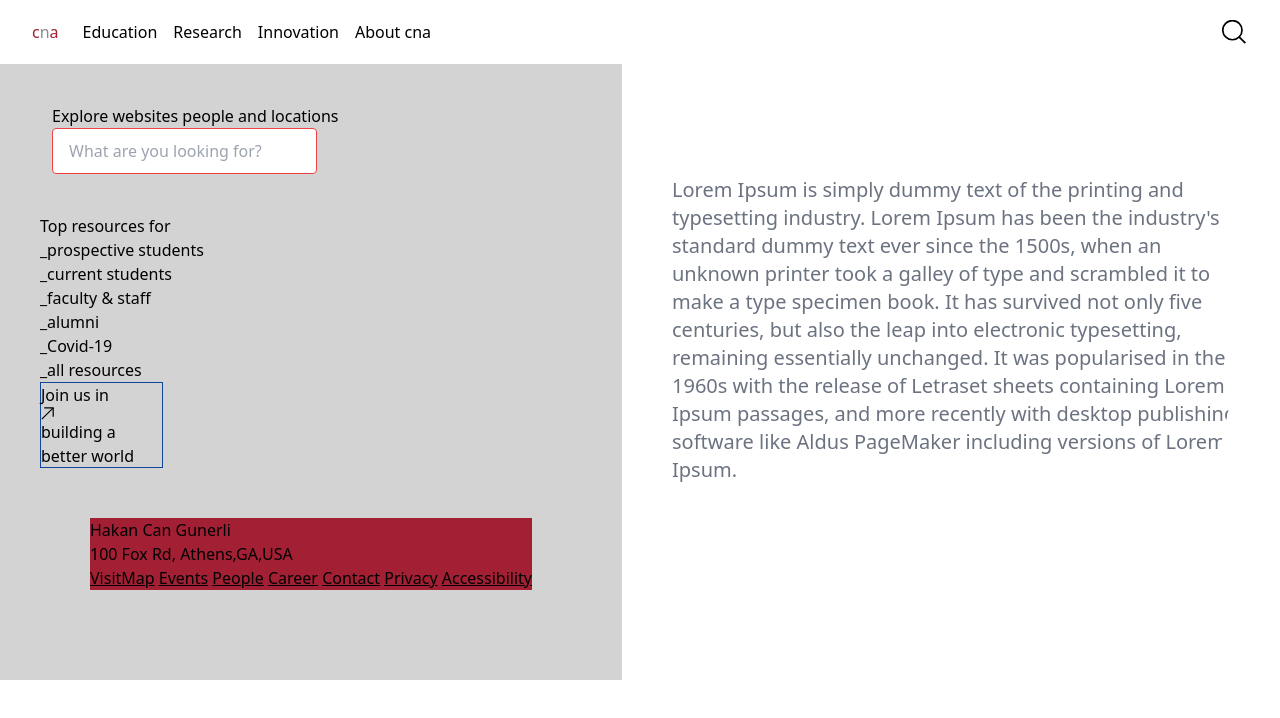
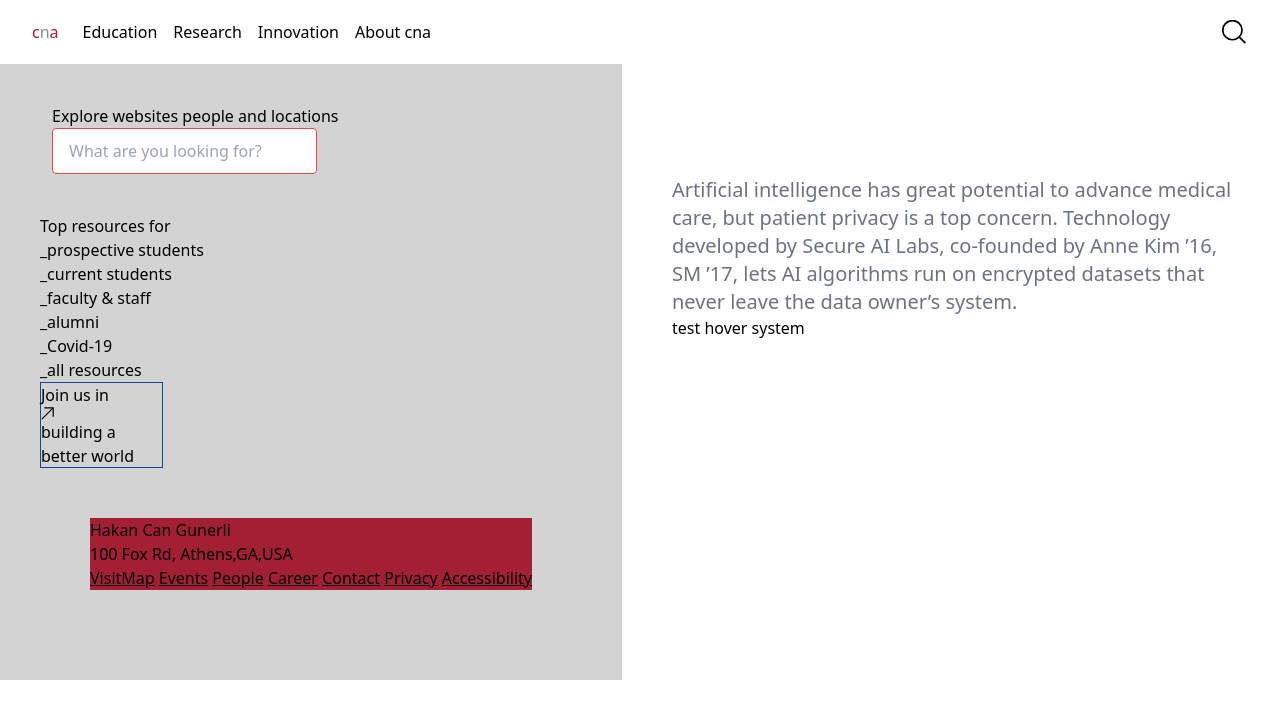
Before and after one commit to 63616e/hakancangunerli.com-old, a Next.js app: page / in a window 1280 px wide. Shown: the top 718 px of the page. Built offline with nearby package versions, Linux system fonts and the light colour scheme.

Commit message:
hover system hyperlink to be done

```diff
--- a/package.json
+++ b/package.json
@@ -13,7 +13,8 @@
     "@heroicons/react": "^1.0.4",
     "next": "11.1.2",
     "react": "17.0.2",
-    "react-dom": "17.0.2"
+    "react-dom": "17.0.2",
+    "react-tooltip": "^4.2.21"
   },
   "devDependencies": {
     "autoprefixer": "^10.3.7",
--- a/pages/index.js
+++ b/pages/index.js
@@ -1,7 +1,7 @@
 import Head from "next/head";
 import Image from "next/image";
 import styles from "../styles/Home.module.css";
-
+import ReactTooltip from 'react-tooltip';
 import { Disclosure, Menu, Transition } from "@headlessui/react";
 import { BellIcon, MenuIcon, XIcon } from "@heroicons/react/outline";
 import { Fragment } from "react";
@@ -234,18 +234,17 @@ export default function Home() {
                       </span>
                     </h1>
                     <p className="mt-3 text-base text-gray-500 sm:mt-5 sm:text-lg sm:max-w-xl sm:mx-auto md:mt-5 md:text-xl lg:mx-0">
-                      Lorem Ipsum is simply dummy text of the printing and
-                      typesetting industry. Lorem Ipsum has been the industry's
-                      standard dummy text ever since the 1500s, when an unknown
-                      printer took a galley of type and scrambled it to make a
-                      type specimen book. It has survived not only five
-                      centuries, but also the leap into electronic typesetting,
-                      remaining essentially unchanged. It was popularised in the
-                      1960s with the release of Letraset sheets containing Lorem
-                      Ipsum passages, and more recently with desktop publishing
-                      software like Aldus PageMaker including versions of Lorem
-                      Ipsum.
+                    Artificial intelligence has great potential to advance medical care, but patient privacy is a top concern. Technology developed by Secure AI Labs, co-founded by Anne Kim ’16, SM ’17, lets AI algorithms run on encrypted datasets that never leave the data owner’s system.
+
                     </p>
+
+
+
+<ReactTooltip delayHide={1000} backgroundColor='#000000' effect='solid' html={true} />
+<a data-tip='<a href="https://web.mit.edu"> web.mit.edu</a>'  >test hover system</a>
+
+
+
                   </div>
                 </main>
               </div>
```
Also changed, not shown: 1 other file (tests, documents, lock files or other folders).
